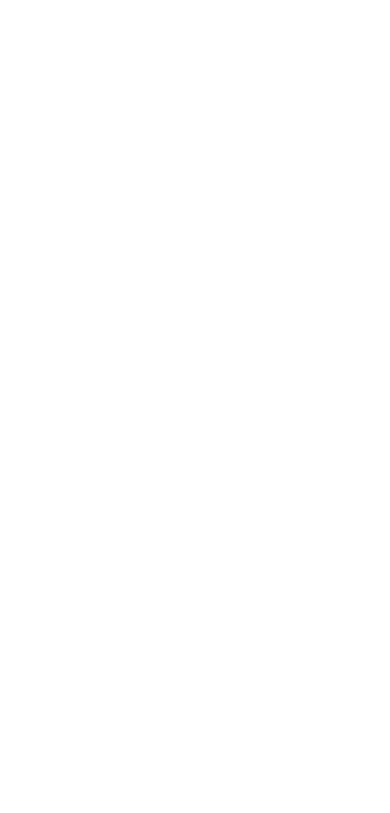
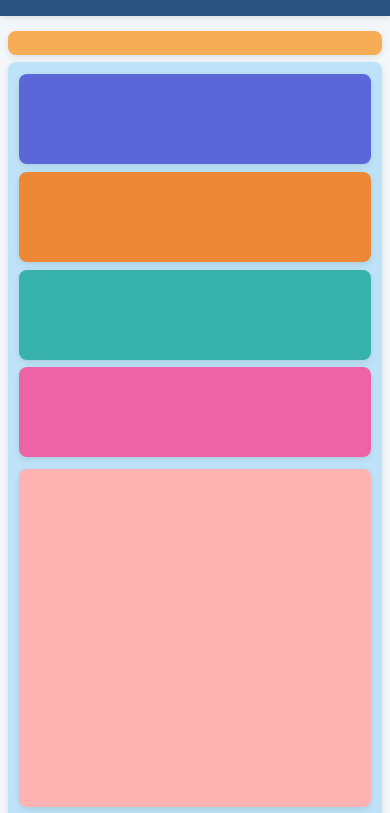
Before and after one commit to hussnain-143/devspark-hostel-system, a plain HTML site: page index.html in a window 390 px wide. Shown: the top 813 px of the page. Drawn offline with Linux system fonts and the light colour scheme.

Commit message:
attached css file and make the responsive layout

```diff
--- a/index.html
+++ b/index.html
@@ -4,8 +4,9 @@
     <meta charset="UTF-8">
     <meta name="viewport" content="width=device-width, initial-scale=1.0">
     <title>Hostel System</title>
+    <link rel="stylesheet" href="style.css">
 </head>
-<body>
+<body class="body-wrapper">
 
     <!-- Header -->
     <header class="header-wrapper" ></header>
@@ -17,14 +18,15 @@
         <aside class="sidebar-wrapper" >
         </aside>
 
+        <!-- content -->
+        <div class="main-content-wrapper" >
                     <!-- detail card -->
             <div class="detail-card-wrapper">
                 <div class="detail-card-1"></div>
-            <div class="detail-card-1"></div>
-            <div class="detail-card-1"></div>
-            <div class="detail-card-1"></div>
+                <div class="detail-card-2"></div>
+                <div class="detail-card-3"></div>
+                <div class="detail-card-4"></div>
             </div>
-
                 <!-- graph area -->
             <div class="graph-wrapper">
                 <div class="graph-title"></div>
@@ -40,8 +42,9 @@
             <!-- graph area -->
             <div class="detail-1-area-wrapper">
                 <div class="detail-1-area-card-1"></div>
-            <div class="detail-2-area-card-2"></div>
-            <div class="detail-3-area-card-3"></div>
+                <div class="detail-1-area-card-2"></div>
+                <div class="detail-1-area-card-3"></div>
+            </div>
         </div>
     </main>
 
--- a/style.css
+++ b/style.css
@@ -0,0 +1,250 @@
+:root {
+  --primary-bg: #f4f7fa;
+  --header-bg: #2c5282;
+  --sidebar-bg: #f6ad55;
+  --content-bg: #bee3f8;
+  --card-1-bg: #5a67d8;
+  --card-2-bg: #ed8936;
+  --card-3-bg: #38b2ac;
+  --card-4-bg: #ed64a6;
+  --graph-title-bg: #feb2b2;
+  --graph-bg: #68d391;
+  --detail-1-bg: #ed64a6;
+  --detail-2-bg: #81e6d9;
+  --detail-1-card-1-bg: #63b3ed;
+  --detail-1-card-2-bg: #f6ad55;
+  --detail-1-card-3-bg: #b794f4;
+  --footer-bg: #3182ce;
+  --text-color: #1a202c;
+  --text-light: #ffffff;
+  --shadow: 0 2px 6px rgba(0, 0, 0, 0.1);
+}
+
+* {
+  padding: 0;
+  margin: 0;
+  box-sizing: border-box;
+}
+
+body {
+  font-family: 'Inter', Arial, Helvetica, sans-serif;
+  background: var(--primary-bg);
+  color: var(--text-color);
+  line-height: 1.6;
+}
+
+.body-wrapper {
+  max-width: 1400px;
+  margin: 0 auto;
+  min-height: 100vh;
+  display: grid;
+  grid-template-columns: repeat(4, 1fr);
+  gap: min(2vw, 15px);
+  grid-template-areas:
+    "header header header header"
+    "main main main main"
+    "footer footer footer footer";
+}
+
+.header-wrapper {
+  grid-area: header;
+  background: var(--header-bg);
+  color: var(--text-light);
+  display: flex;
+  justify-content: center;
+  align-items: center;
+  padding: min(3vw, 20px);
+  font-size: clamp(1.2rem, 2.5vw, 1.8rem);
+  font-weight: 600;
+  letter-spacing: 0.5px;
+  box-shadow: var(--shadow);
+  height: clamp(60px, 10vh, 80px);
+}
+
+.content-wrapper {
+  grid-area: main;
+  display: grid;
+  grid-template-columns: 1fr 3fr;
+  gap: min(2vw, 15px);
+  grid-template-areas:
+    "sidebar content";
+  padding: min(2vw, 20px);
+}
+
+.sidebar-wrapper {
+  grid-area: sidebar;
+  background: var(--sidebar-bg);
+  box-shadow: var(--shadow);
+  padding: min(3vw, 20px);
+  border-radius: 8px;
+}
+
+.main-content-wrapper {
+  grid-area: content;
+  background: var(--content-bg);
+  box-shadow: var(--shadow);
+  padding: min(3vw, 20px);
+  border-radius: 8px;
+  color: var(--text-light);
+}
+
+.detail-card-wrapper {
+  display: grid;
+  grid-template-columns: repeat(4, 1fr);
+  gap: min(2vw, 10px);
+  grid-template-areas:
+    "card1 card2 card3 card4";
+}
+
+.detail-card-1 { grid-area: card1; background: var(--card-1-bg); }
+.detail-card-2 { grid-area: card2; background: var(--card-2-bg); }
+.detail-card-3 { grid-area: card3; background: var(--card-3-bg); }
+.detail-card-4 { grid-area: card4; background: var(--card-4-bg); }
+
+.detail-card-1, .detail-card-2, .detail-card-3, .detail-card-4 {
+  padding: min(2vw, 15px);
+  border-radius: 8px;
+  height: clamp(80px, 15vh, 100px);
+  color: var(--text-light);
+  box-shadow: var(--shadow);
+  transition: transform 0.2s ease;
+}
+
+.detail-card-1:hover, .detail-card-2:hover, .detail-card-3:hover, .detail-card-4:hover {
+  transform: translateY(-2px);
+}
+
+.graph-wrapper {
+  display: grid;
+  grid-template-columns: 1fr 3fr;
+  gap: min(2vw, 10px);
+  grid-template-areas:
+    "graph-title graph";
+  margin-top: min(3vw, 20px);
+}
+
+.graph-title { grid-area: graph-title; background: var(--graph-title-bg); }
+.graph-area { grid-area: graph; background: var(--graph-bg); }
+
+.graph-title, .graph-area {
+  padding: min(2vw, 15px);
+  border-radius: 8px;
+  height: clamp(300px, 50vh, 400px);
+  color: var(--text-light);
+  box-shadow: var(--shadow);
+}
+
+.detail-area-wrapper {
+  display: grid;
+  grid-template-columns: repeat(2, 1fr);
+  gap: min(2vw, 10px);
+  margin-top: min(3vw, 20px);
+  grid-template-areas:
+    "detail-area-card-1 detail-area-card-2";
+}
+
+.detail-area-card-1 { grid-area: detail-area-card-1; background: var(--detail-1-bg); }
+.detail-area-card-2 { grid-area: detail-area-card-2; background: var(--detail-2-bg); }
+
+.detail-area-card-1, .detail-area-card-2 {
+  padding: min(2vw, 15px);
+  border-radius: 8px;
+  height: clamp(250px, 40vh, 300px);
+  color: var(--text-light);
+  box-shadow: var(--shadow);
+}
+
+.detail-1-area-wrapper {
+  display: grid;
+  grid-template-columns: repeat(3, 1fr);
+  gap: min(2vw, 10px);
+  margin-top: min(3vw, 20px);
+  grid-template-areas:
+    "detail-1-area-card-1 detail-1-area-card-2 detail-1-area-card-3";
+}
+
+.detail-1-area-card-1 { grid-area: detail-1-area-card-1; background: var(--detail-1-card-1-bg); }
+.detail-1-area-card-2 { grid-area: detail-1-area-card-2; background: var(--detail-1-card-2-bg); }
+.detail-1-area-card-3 { grid-area: detail-1-area-card-3; background: var(--detail-1-card-3-bg); }
+
+.detail-1-area-card-1, .detail-1-area-card-2, .detail-1-area-card-3 {
+  padding: min(2vw, 15px);
+  border-radius: 8px;
+  height: clamp(400px, 60vh, 500px);
+  color: var(--text-light);
+  box-shadow: var(--shadow);
+}
+
+.footer-wrapper {
+  grid-area: footer;
+  background: var(--footer-bg);
+  color: var(--text-light);
+  text-align: center;
+  padding: min(2vw, 15px);
+  font-weight: 500;
+  box-shadow: var(--shadow);
+  height: clamp(60px, 10vh, 80px);
+}
+
+@media (max-width: 1024px) {
+  .content-wrapper {
+    grid-template-columns: 1fr;
+    grid-template-areas:
+      "sidebar"
+      "content";
+  }
+  .detail-card-wrapper {
+    grid-template-columns: repeat(2, 1fr);
+    grid-template-areas:
+      "card1 card2"
+      "card3 card4";
+  }
+  .graph-wrapper {
+    grid-template-columns: 1fr;
+    grid-template-areas:
+      "graph-title"
+      "graph";
+  }
+  .detail-area-wrapper {
+    grid-template-columns: 1fr;
+    grid-template-areas:
+      "detail-area-card-1"
+      "detail-area-card-2";
+  }
+  .detail-1-area-wrapper {
+    grid-template-columns: 1fr;
+    grid-template-areas:
+      "detail-1-area-card-1"
+      "detail-1-area-card-2"
+      "detail-1-area-card-3";
+  }
+}
+
+@media (max-width: 768px) {
+  .header-wrapper, .footer-wrapper {
+    font-size: clamp(1rem, 2vw, 1.4rem);
+    padding: min(2vw, 12px);
+    height: auto;
+  }
+  .detail-card-wrapper {
+    grid-template-columns: 1fr;
+    grid-template-areas:
+      "card1"
+      "card2"
+      "card3"
+      "card4";
+  }
+  .detail-card-1, .detail-card-2, .detail-card-3, .detail-card-4 {
+    height: clamp(70px, 12vh, 90px);
+    font-size: clamp(0.8rem, 1.5vw, 0.95rem);
+  }
+  .graph-title, .graph-area {
+    height: clamp(250px, 40vh, 350px);
+  }
+  .detail-area-card-1, .detail-area-card-2 {
+    height: clamp(200px, 35vh, 250px);
+  }
+  .detail-1-area-card-1, .detail-1-area-card-2, .detail-1-area-card-3 {
+    height: clamp(350px, 50vh, 450px);
+  }
+}
```
Lines whose indentation alone changed are shown as unchanged.
